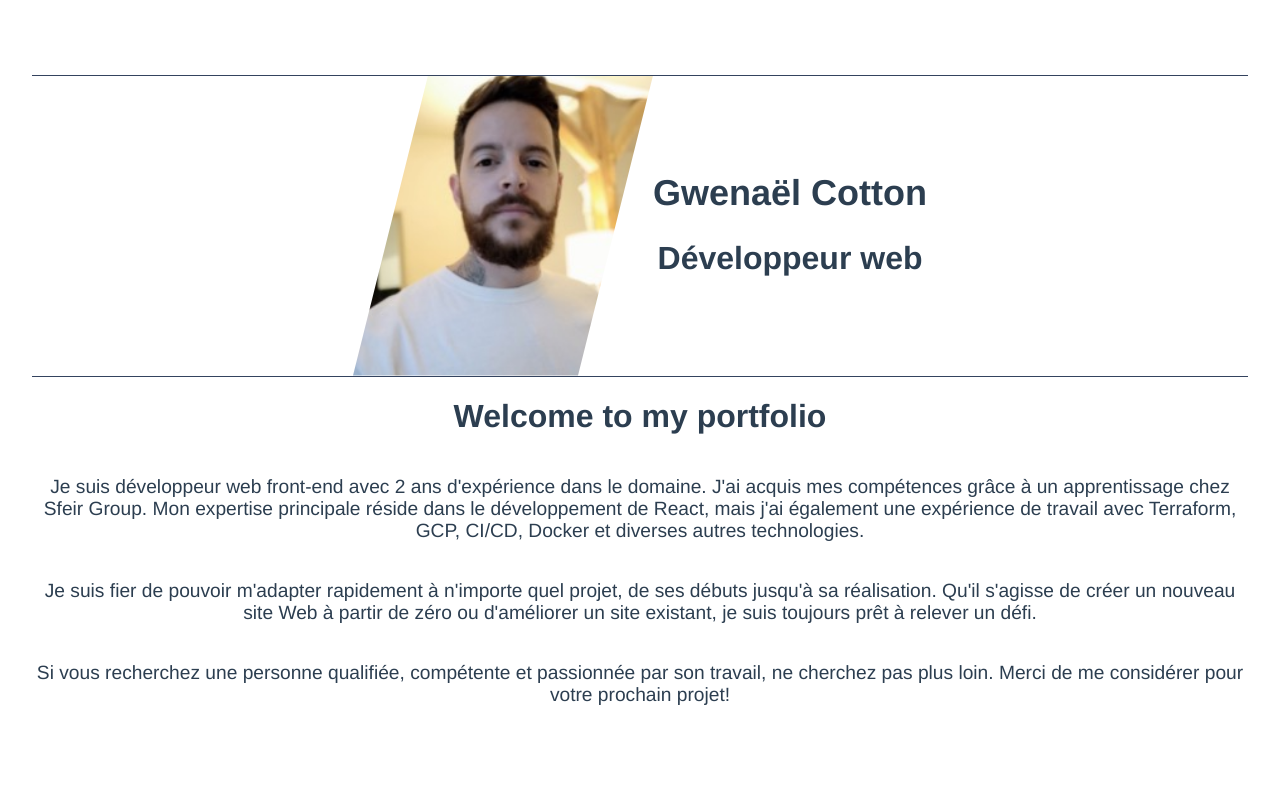
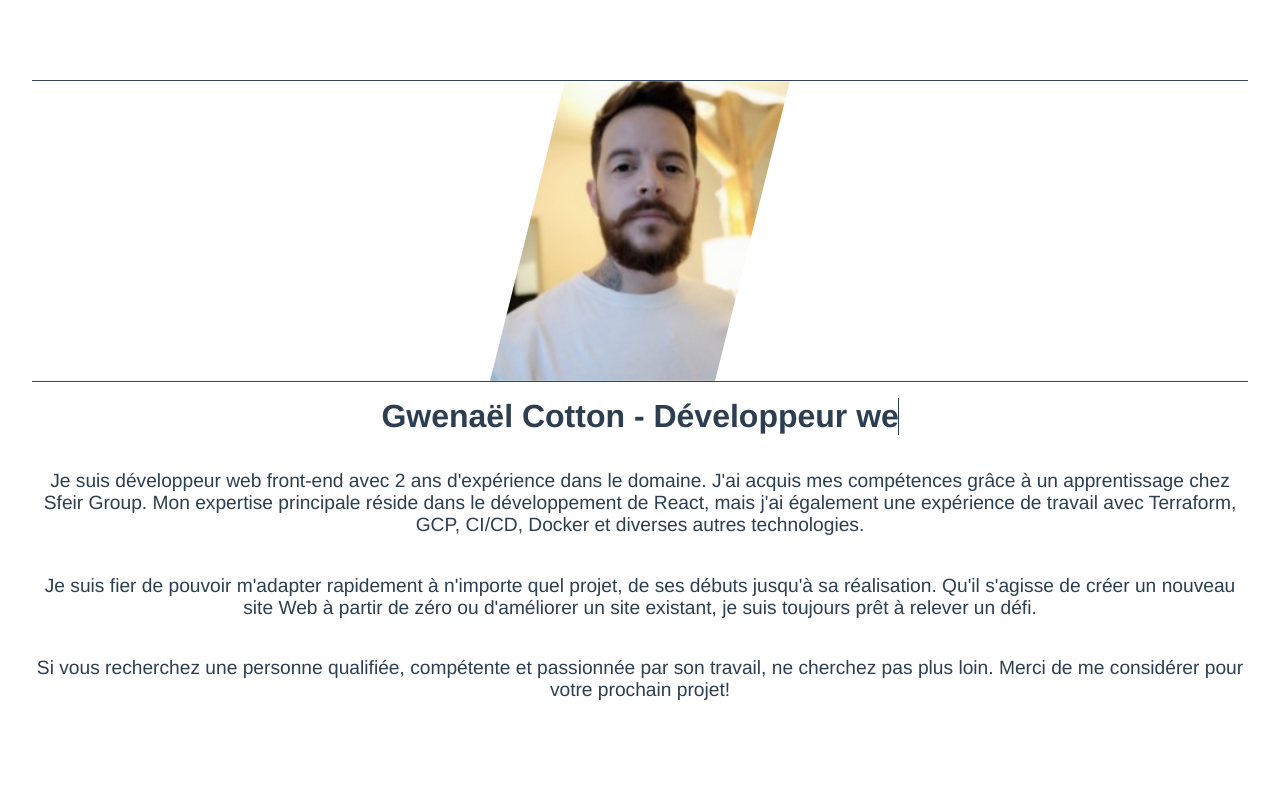
Before and after one commit to Gwenael-Cotton/Portfolio, a Vue app: page / in a window 1280 px wide. Shown: the top 798 px of the page. Built offline with nearby package versions, Linux system fonts and the light colour scheme.

Commit message:
update hero section animations

```diff
--- a/src/components/HeroSection.vue
+++ b/src/components/HeroSection.vue
@@ -2,21 +2,15 @@
   <div class="hero">
     <div class="hero-picture">
       <img id="photo" alt="Mon portrait" src="../assets/photo.jpeg" />
-      <div>
-        <h1 class="hero-title">Gwenaël Cotton</h1>
-        <h2 class="hero-title2">Développeur web</h2>
-      </div>
     </div>
-    <h1>{{ msg }}</h1>
+    <!-- <h1>{{ msg }}</h1> -->
+    <h1 class="hero-title">Gwenaël Cotton - Développeur web</h1>
     <p class="text">
       Je suis développeur web front-end avec 2 ans d'expérience dans le domaine.
       J'ai acquis mes compétences grâce à un apprentissage chez Sfeir Group. Mon
       expertise principale réside dans le développement de React, mais j'ai
       également une expérience de travail avec Terraform, GCP, CI/CD, Docker et
       diverses autres technologies.
-      <!-- <a href="https://cli.vuejs.org" target="_blank" rel="noopener"
-        >vue-cli documentation</a
-      >. -->
     </p>
     <p class="text">
       Je suis fier de pouvoir m'adapter rapidement à n'importe quel projet, de
@@ -43,7 +37,6 @@ export default defineComponent({
 });
 </script>
 
-<!-- Add "scoped" attribute to limit CSS to this component only -->
 <style scoped lang="scss">
 $black: #34435e;
 $white: #ffffff;
@@ -62,8 +55,8 @@ $white: #ffffff;
   height: 300px;
   border-top: 1px solid $black;
   border-bottom: 1px solid $black;
-  animation: border-top 1s linear forwards;
-  animation: border-bottom 1s linear forwards;
+  animation: border-top 2s linear forwards;
+  animation: border-bottom 2s linear forwards;
   overflow: hidden;
   margin: 0 auto;
 }
@@ -73,10 +66,9 @@ $white: #ffffff;
   width: 300px;
   height: 300px;
   object-fit: cover;
-  animation: image 2.5s ease-out forwards;
+  animation: image 1.5s ease-out forwards;
 }
 
-/* Define the animation */
 @keyframes border-top {
   from {
     width: 20%;
@@ -105,25 +97,24 @@ $white: #ffffff;
 }
 
 .hero-title {
-  opacity: 0;
-  animation: slide-in 0.2s ease-out forwards;
-  animation-delay: 0.8s;
-  font-size: 36px;
+  width: 29ch;
+  animation: typing 3s steps(29), blink 0.5s step-end infinite alternate;
+  white-space: nowrap;
+  overflow: hidden;
+  border-right: 1px solid;
+  font-size: 2em;
+  margin: 1rem auto;
 }
 
-.hero-title2 {
-  opacity: 0;
-  animation: slide-in 0.2s ease-out forwards;
-  animation-delay: 1s;
-  font-size: 32px;
+@keyframes typing {
+  from {
+    width: 0;
+  }
 }
 
-@keyframes slide-in {
-  from {
-    opacity: 0;
-  }
-  to {
-    opacity: 1;
+@keyframes blink {
+  50% {
+    border-color: transparent;
   }
 }
 
@@ -139,24 +130,29 @@ a {
   color: #42b983;
 }
 .text {
+  opacity: 0;
   font-size: 1.2rem;
-  // animation: 1s back-to-front ease-in;
+  animation: 1s back-to-front ease-in forwards;
+  animation-delay: 1s;
 }
 
-// @keyframes back-to-front {
-//   from {
-//     opacity: 0;
-//     transform: translateZ(-100px);
-//   }
-//   to {
-//     opacity: 1;
-//     transform: translatez(0);
-//   }
-// }
+@keyframes back-to-front {
+  from {
+    opacity: 0;
+    transform: translateZ(-100px);
+  }
+  to {
+    opacity: 1;
+    transform: translatez(0);
+  }
+}
 
 @media (max-width: 768px) {
   .text {
-    font-size: 1rem !important;
+    font-size: 0.8rem !important;
+  }
+  .hero-title {
+    font-size: 1rem;
   }
 }
 @media (max-width: 1000px) {
@@ -164,9 +160,8 @@ a {
     width: 200px !important;
     height: 200px !important;
   }
-  // .hero-picture {
-  //   width: 200px !important;
-  //   height: 200px !important;
-  // }
+  .hero-picture {
+    height: 200px !important;
+  }
 }
 </style>
```
